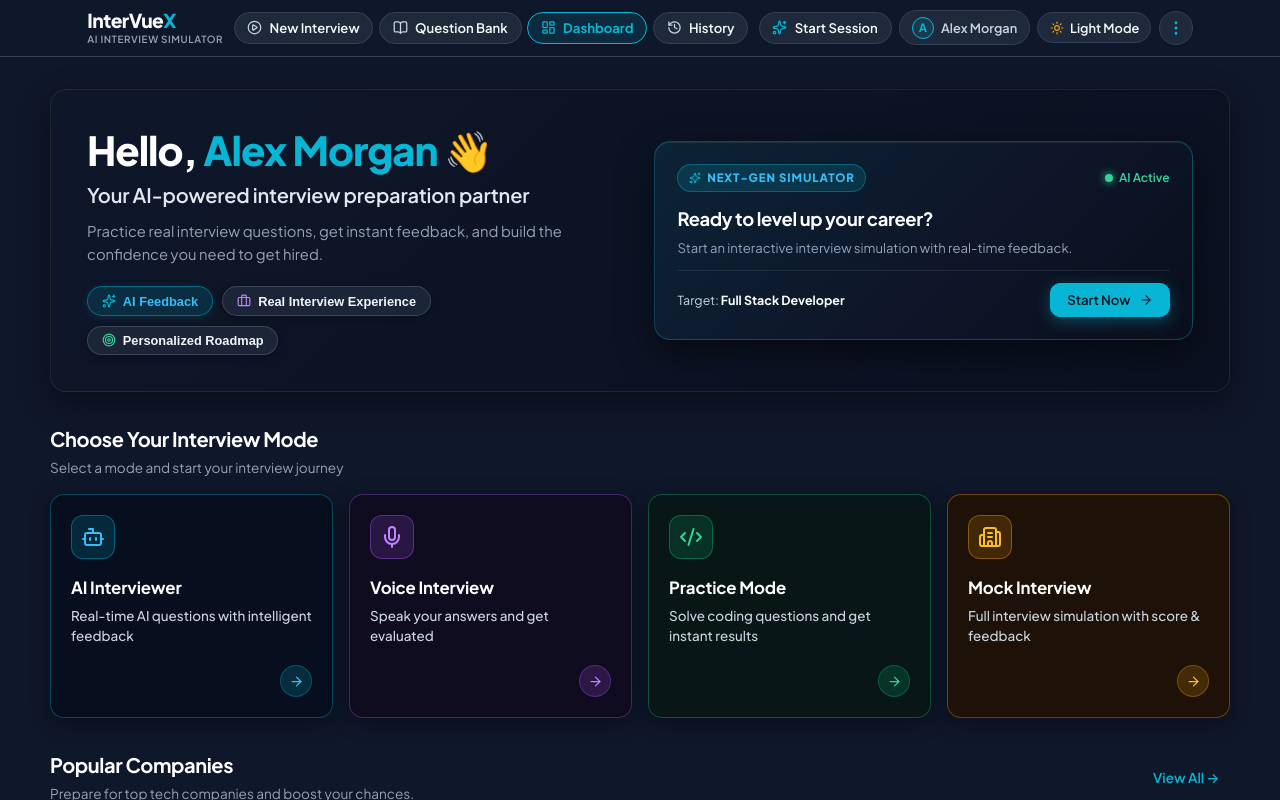
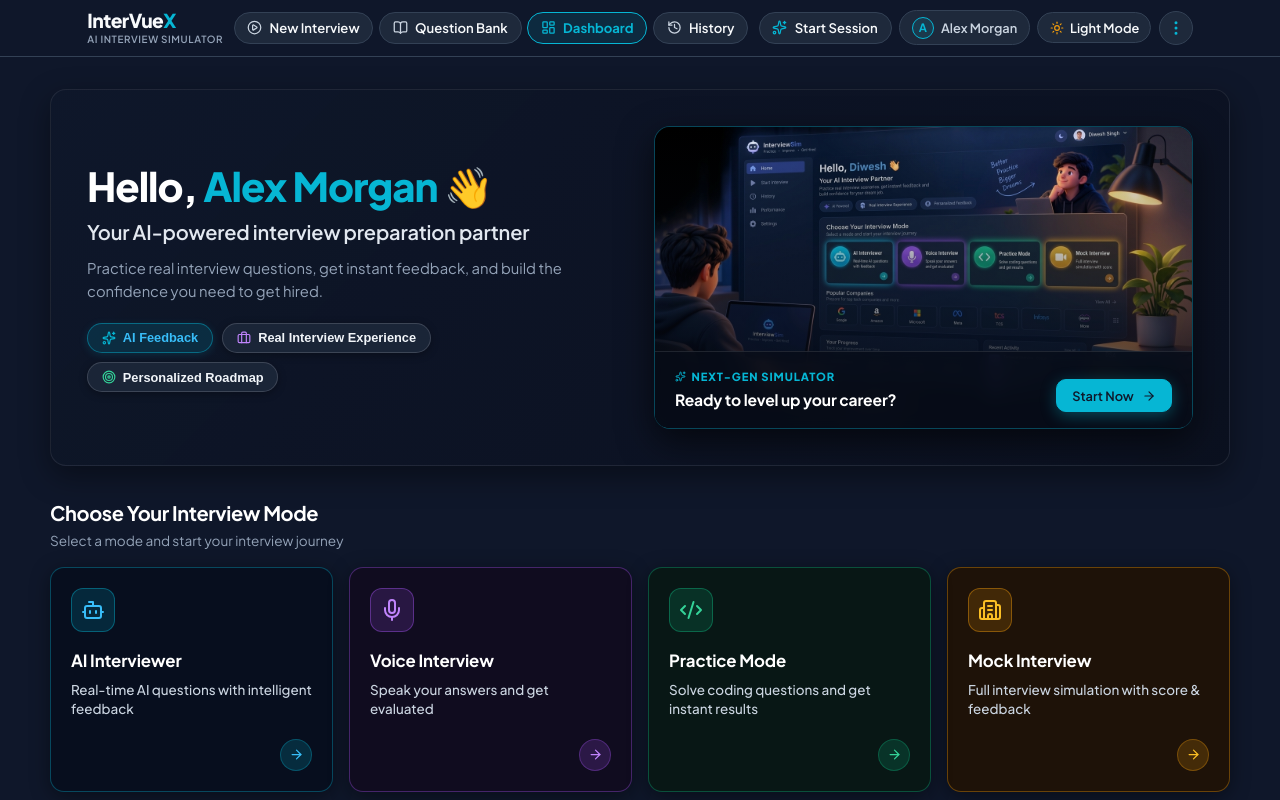
Before and after one commit to diweshsingh189-stack/InterVueX, a React (Vite) app: page / in a window 1280 px wide. Both pictures are taken after a click on the button "Performance Dashboard". Shown: the top 800 px of the page. Built offline with nearby package versions, Linux system fonts and the light colour scheme.

Commit message:
Restore hero photo with proper 16:9 aspect ratio and uncropped layout

```diff
--- a/src/pages/Dashboard.jsx
+++ b/src/pages/Dashboard.jsx
@@ -333,68 +333,82 @@ export default function Dashboard({
           </div>
         </div>
 
-        {/* Right Hero Visual / Quick Launcher Card */}
+        {/* Right Hero Visual Card with Full Uncropped Photo */}
         <div style={{
           position: 'relative',
           borderRadius: '16px',
           overflow: 'hidden',
-          background: 'linear-gradient(135deg, rgba(6, 182, 212, 0.1) 0%, rgba(15, 23, 42, 0.9) 55%, rgba(10, 15, 29, 0.98) 100%)',
-          border: '1px solid rgba(6, 182, 212, 0.3)',
-          boxShadow: '0 12px 35px rgba(0, 0, 0, 0.5), inset 0 1px 0 rgba(255, 255, 255, 0.08)',
+          backgroundColor: '#070C18',
+          border: '1px solid rgba(6, 182, 212, 0.35)',
+          boxShadow: '0 12px 35px rgba(0, 0, 0, 0.6)',
           display: 'flex',
           flexDirection: 'column',
-          justifyContent: 'space-between',
-          padding: '1.4rem',
-          minHeight: '190px'
+          justifyContent: 'flex-end',
+          minHeight: '250px',
+          aspectRatio: '16 / 9',
+          width: '100%'
         }}>
-          {/* Top Row: Live status indicator + Badge */}
-          <div style={{ display: 'flex', justifyContent: 'space-between', alignItems: 'center' }}>
-            <div style={{
-              display: 'inline-flex',
-              alignItems: 'center',
-              gap: '0.4rem',
-              backgroundColor: 'rgba(6, 182, 212, 0.16)',
-              border: '1px solid rgba(6, 182, 212, 0.35)',
-              color: '#38BDF8',
-              fontSize: '0.72rem',
-              fontWeight: 800,
-              textTransform: 'uppercase',
-              letterSpacing: '0.08em',
-              padding: '0.25rem 0.65rem',
-              borderRadius: '9999px'
-            }}>
-              <Sparkles size={12} style={{ color: 'var(--accent-cyan)' }} />
-              Next-Gen Simulator
-            </div>
+          {/* Main Photo */}
+          <img
+            src="/interview-slide-1.jpg"
+            alt="InterVueX AI Interview Simulator"
+            style={{
+              position: 'absolute',
+              inset: 0,
+              width: '100%',
+              height: '100%',
+              objectFit: 'cover',
+              objectPosition: 'center center',
+              display: 'block'
+            }}
+          />
 
-            <div style={{ display: 'flex', alignItems: 'center', gap: '0.4rem', fontSize: '0.75rem', color: '#34D399', fontWeight: 600 }}>
-              <span style={{ width: '8px', height: '8px', borderRadius: '50%', backgroundColor: '#34D399', boxShadow: '0 0 8px #34D399' }} />
-              AI Active
-            </div>
-          </div>
+          {/* Smooth Bottom Vignette Overlay */}
+          <div style={{
+            position: 'absolute',
+            inset: 0,
+            background: 'linear-gradient(to top, rgba(7, 12, 24, 0.95) 0%, rgba(7, 12, 24, 0.35) 45%, transparent 100%)',
+            pointerEvents: 'none'
+          }} />
 
-          {/* Middle: Title & Subtitle */}
-          <div style={{ margin: '0.85rem 0' }}>
-            <h3 style={{ fontSize: '1.15rem', fontWeight: 700, color: '#FFFFFF', letterSpacing: '-0.02em', marginBottom: '0.3rem' }}>
-              Ready to level up your career?
-            </h3>
-            <p style={{ fontSize: '0.82rem', color: '#94A3B8', lineHeight: '1.45', margin: 0 }}>
-              Start an interactive interview simulation with real-time feedback.
-            </p>
-          </div>
-
-          {/* Bottom Row: Quick Stats & Start Button */}
-          <div style={{ display: 'flex', justifyContent: 'space-between', alignItems: 'center', flexWrap: 'wrap', gap: '0.75rem', paddingTop: '0.75rem', borderTop: '1px solid rgba(255, 255, 255, 0.08)' }}>
-            <div style={{ fontSize: '0.78rem', color: '#CBD5E1' }}>
-              Target: <strong style={{ color: '#FFFFFF' }}>{userProfile?.targetRole || 'Full Stack Developer'}</strong>
+          {/* Bottom Floating Info & Action Bar */}
+          <div style={{
+            position: 'relative',
+            zIndex: 2,
+            padding: '1rem 1.25rem',
+            display: 'flex',
+            justifyContent: 'space-between',
+            alignItems: 'flex-end',
+            gap: '0.75rem',
+            backgroundColor: 'rgba(7, 12, 24, 0.75)',
+            backdropFilter: 'blur(8px)',
+            borderTop: '1px solid rgba(255, 255, 255, 0.1)'
+          }}>
+            <div>
+              <div style={{
+                fontSize: '0.7rem',
+                textTransform: 'uppercase',
+                color: 'var(--accent-cyan)',
+                fontWeight: 800,
+                letterSpacing: '0.08em',
+                marginBottom: '0.2rem',
+                display: 'flex',
+                alignItems: 'center',
+                gap: '0.35rem'
+              }}>
+                <Sparkles size={11} /> Next-Gen Simulator
+              </div>
+              <div style={{ fontSize: '0.975rem', fontWeight: 700, color: '#FFFFFF', letterSpacing: '-0.01em' }}>
+                Ready to level up your career?
+              </div>
             </div>
 
             <button
               onClick={() => onStartNew?.()}
-              className="btn btn-primary"
+              className="btn btn-primary btn-sm"
               style={{
-                padding: '0.45rem 1rem',
-                fontSize: '0.825rem',
+                padding: '0.45rem 0.95rem',
+                fontSize: '0.8rem',
                 whiteSpace: 'nowrap',
                 boxShadow: '0 4px 15px rgba(6, 182, 212, 0.35)'
               }}
```
